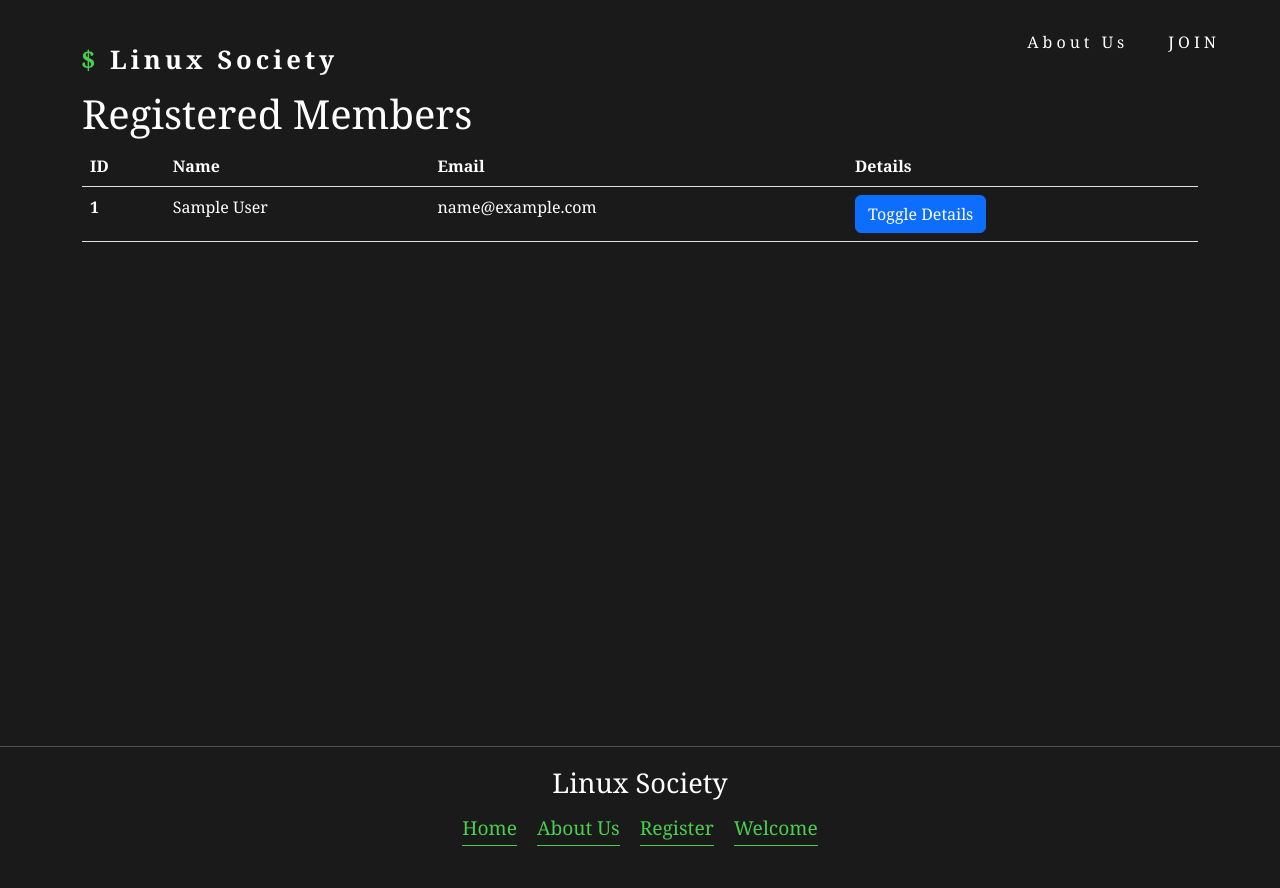
After one commit to SuchithSridhar/LinuxSociety, a Flask app: page /user/view-members in a window 1280 px wide. The commit adds this page. Run offline with Flask 3, Linux system fonts and the light colour scheme; a user stored in the database is signed in; tables that the repository leaves empty hold one stand-in row (values such as "Sample post").

Commit message:
Created a login page, view members page, etc

```diff
--- a/website/lsw/config.py
+++ b/website/lsw/config.py
@@ -2,6 +2,6 @@ import os
 
 
 class Config:
-    SECRET_KEY = os.environ.get('LSW_SECERT_KEY')
+    SECRET_KEY = os.environ.get('LSW_SECRET_KEY')
     SQLALCHEMY_DATABASE_URI = 'sqlite:///../instance/site.db'
     SQLALCHEMY_TRACK_MODIFICATIONS = False
--- a/website/lsw/controllers/user/routes.py
+++ b/website/lsw/controllers/user/routes.py
@@ -2,7 +2,7 @@ import flask as f
 import flask_login as fl
 
 from . import utils as user_utils
-from ... import db
+from ... import models
 
 user_blueprint = f.Blueprint('user', __name__)
 
@@ -16,6 +16,31 @@ def login():
         email = f.request.form['email']
         password = f.request.form['password']
 
-        user = utils.authenticate_user(email, password, db)
+        user: models.User = user_utils.authenticate_user(email, password)
 
-    return "placeholder"
+        fl.login_user(user)
+        next_page = f.request.args.get('next')
+        return f.redirect(next_page) if next_page else f.redirect(
+            f.url_for('main.index'))
+
+    return f.render_template('pages/user/login.jinja', title='User Login')
+
+
+@user_blueprint.route("/user/view-members")
+@fl.login_required
+def view_members():
+
+    email = fl.current_user.email
+    user = models.User.query.filter_by(email=email).first()
+
+    if user is None or not user.has_role('admin'):
+        return f.abort(403)
+
+    members = models.Member.query.order_by(
+                models.Member.registration_date.desc()).paginate(per_page=20)
+
+    return f.render_template(
+        'pages/user/view-members.jinja',
+        title="View Members",
+        members=members
+    )
--- a/website/lsw/models.py
+++ b/website/lsw/models.py
@@ -8,23 +8,8 @@ def load_user(user_id):
     return User.query.get(str(user_id))
 
 
-class User(db.Model, fl.UserMixin):
-    id = db.Column(db.String, primary_key=True, default=Utils.create_uuid)
-    email = db.Column(db.String, unique=True, nullable=False)
-    password = db.Column(db.String, nullable=False)
-    roles = db.Column(db.String)
-
-    def __repr__(self):
-        return f"<User '{self.id[-6:]}': '{self.email}'>"
-
-    def set_roles(self, roles: list):
-        self.roles = ','.join(roles)
-
-    def get_roles(self):
-        return self.roles.split(",")
-
-
 class Member(db.Model):
+    __tablename__ = 'member'
     id = db.Column(db.String, primary_key=True, default=Utils.create_uuid)
     name = db.Column(db.String, unique=False, nullable=False)
     program = db.Column(db.String, unique=False, nullable=True)
@@ -33,3 +18,37 @@ class Member(db.Model):
     university_email = db.Column(db.String, unique=True, nullable=True)
     registration_date = db.Column(db.DateTime, default=Utils.date_now)
     event_notification = db.Column(db.Boolean, default=True)
+    year_of_study = db.Column(db.Integer)
+
+
+class User(db.Model, fl.UserMixin):
+    __tablename__ = 'user'
+    id = db.Column(db.String, primary_key=True, default=Utils.create_uuid)
+    email = db.Column(db.String, unique=True, nullable=False)
+    password = db.Column(db.String, nullable=False)
+    roles = db.Column(db.String)
+    date_created = db.Column(db.DateTime, default=Utils.date_now)
+
+    created_by_id = db.Column(db.String, db.ForeignKey('user.id'))
+    created_by = db.relationship('User', backref=db.backref('user', lazy=True, remote_side=[id]))
+
+    member_id = db.Column(db.String, db.ForeignKey('member.id'))
+    member = db.relationship('Member', backref='member')
+
+    def __repr__(self):
+        return f"<User '{self.id[-6:]}': '{self.email}'>"
+
+    def set_roles(self, roles: list[str]):
+        self.roles = ','.join(roles)
+
+    def get_roles(self) -> list[str]:
+        return self.roles.split(",")
+
+    def has_role(self, role: str) -> bool:
+        return role in self.get_roles()
+
+    def add_role(self, role: str):
+        self.set_roles(self.get_roles().append(role))
+
+    def remove_role(self, role: str):
+        self.set_roles(self.get_roles().remove(role))
--- /dev/null
+++ b/website/lsw/static/styles/pages/admin/view-members.css
@@ -0,0 +1,16 @@
+body {
+  font-family: var(--regular-font);
+  background-color: var(--background-color);
+  color: var(--text-color);
+  min-height: 95vh;
+  margin: 0;
+}
+
+.table {
+  --bs-table-bg: var(--background-color);
+  --bs-table-color: var(--text-color);
+}
+
+.container {
+  background: none;
+}
--- /dev/null
+++ b/website/lsw/templates/pages/user/view-members.jinja
@@ -0,0 +1,54 @@
+{% extends 'layout.jinja' %}
+
+{% block head %}
+<link href="https://cdn.jsdelivr.net/npm/bootstrap@5.3.2/dist/css/bootstrap.min.css" rel="stylesheet" integrity="sha384-T3c6CoIi6uLrA9TneNEoa7RxnatzjcDSCmG1MXxSR1GAsXEV/Dwwykc2MPK8M2HN" crossorigin="anonymous">
+<link rel="stylesheet" href="{{ url_for('static', filename='styles/pages/admin/view-members.css') }}" class="css">
+{% endblock head %}
+
+{% block body %}
+
+    <div class="container">
+    <h1>Registered Members</h1>
+    <table class="table">
+        <thead>
+            <tr>
+                <th scope="col">ID</th>
+                <th scope="col">Name</th>
+                <th scope="col">Email</th>
+                <th scope="col">Details</th>
+            </tr>
+        </thead>
+        <tbody>
+            {% for member in members %}
+                <tr>
+                    <th scope="row">{{ member.id }}</td>
+                    <td>{{ member.name }}</td>
+                    <td>{{ member.primary_email }}</td>
+                    <td>
+                    <button class='btn btn-primary' onclick="(() => { display_details('{{ member.id }}'); })()">Toggle Details</button>
+                    </td>
+                </tr>
+                <tr id="details-{{ member.id }}" style="display:none;">
+                    <td colspan="4">
+                        <strong>Program</strong>: {{ member.program }}<br>
+                        <strong>Student ID</strong>: {{ member.student_id }}<br>
+                        <strong>University Email</strong>: {{ member.university_email }}<br>
+                        <strong>Registration Date</strong>: {{ member.registration_date }}<br>
+                        <strong>Event Notification</strong>: {{ member.event_notification }}<br>
+                        <strong>Year of Study</strong>: {{ member.year_of_study }}
+                    </td>
+                </tr>
+            {% endfor %}
+        </tbody>
+    </table>
+    </div>
+{% endblock body %}
+
+{% block script %}
+<script>
+function display_details(user_id) {
+    let elem = document.getElementById(`details-${user_id}`);
+    elem.style.display = elem.style.display == 'none' ? 'table-row' : 'none';
+}
+</script>
+{% endblock script %}
```
Also changed, not shown: website/lsw/controllers/user/utils.py (+23 -2 lines), website/lsw/templates/pages/register.jinja (+15 -10 lines), website/lsw/templates/pages/user/login.jinja (added, +27 -0 lines).
